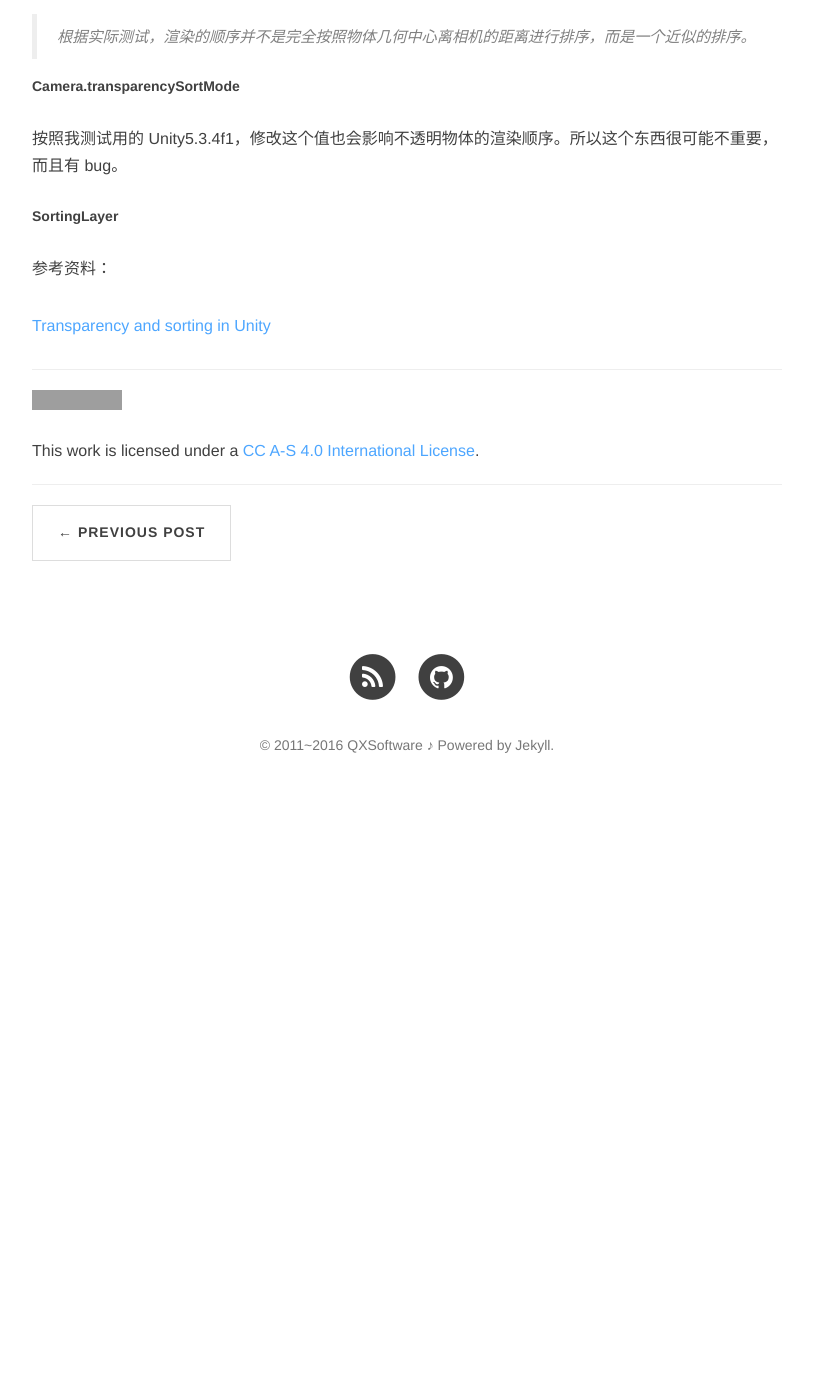
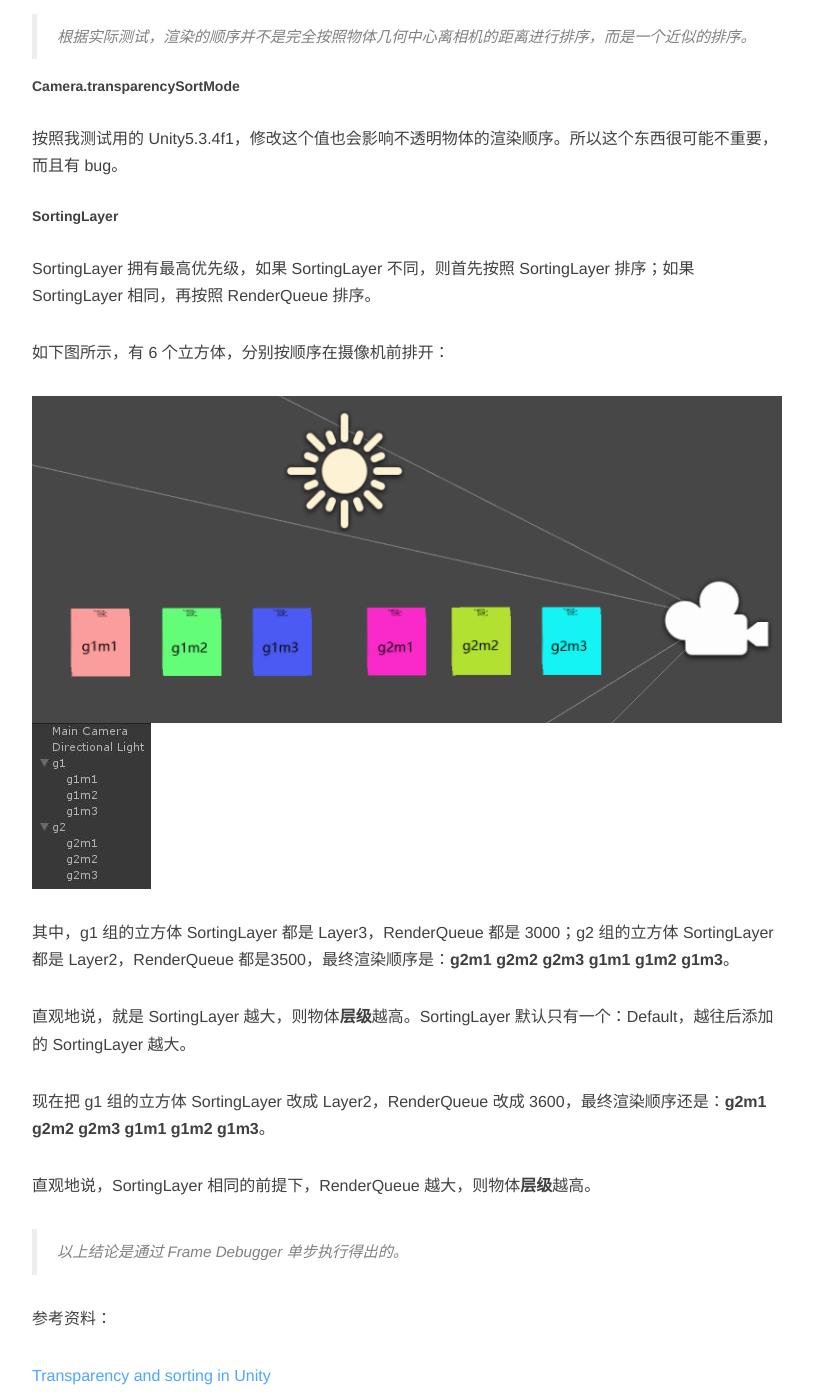
Before and after one commit to QXSoftware/qxsoftware.github.io, a Jekyll site: the page built from _posts/2016-11-03-Unity Rendering Order.md, in a window 1280 px wide and 1400 px high, scrolled down 3771 px. Shown: the whole window, without its empty margins (233-1046 px from the left). Built offline with Jekyll 4.4.1, drawn with Linux system fonts in a browser that asks for light colours; nearby versions of some CDN libraries; comment, search, counter and statistics services are not loaded; before the commit the page ends 4594 px from its top, so only the background shows below that; grey boxes are pictures that could not be loaded.

Commit message:
finish render queue

```diff
--- a/_posts/2016-11-03-Unity Rendering Order.md
+++ b/_posts/2016-11-03-Unity Rendering Order.md
@@ -71,7 +71,22 @@ Unity 内置了几个 RenderQueue 的字面值：
 
 ##### SortingLayer
 
+SortingLayer 拥有最高优先级，如果 SortingLayer 不同，则首先按照 SortingLayer 排序；如果 SortingLayer 相同，再按照 RenderQueue 排序。
 
+如下图所示，有 6 个立方体，分别按顺序在摄像机前排开：
+
+![](/post_img/render-queue/preview.png)
+![](/post_img/render-queue/cubes.jpg)
+
+其中，g1 组的立方体 SortingLayer 都是 Layer3，RenderQueue 都是 3000；g2 组的立方体 SortingLayer 都是 Layer2，RenderQueue 都是3500，最终渲染顺序是：<strong>g2m1 g2m2 g2m3 g1m1 g1m2 g1m3</strong>。
+
+直观地说，就是 SortingLayer 越大，则物体<strong>层级</strong>越高。SortingLayer 默认只有一个：Default，越往后添加的 SortingLayer 越大。
+
+现在把 g1 组的立方体 SortingLayer 改成 Layer2，RenderQueue 改成 3600，最终渲染顺序还是：<strong>g2m1 g2m2 g2m3 g1m1 g1m2 g1m3</strong>。
+
+直观地说，SortingLayer 相同的前提下，RenderQueue 越大，则物体<strong>层级</strong>越高。
+
+> 以上结论是通过 Frame Debugger 单步执行得出的。
 
 参考资料：
 
```
Also changed, not shown: post_img/render-queue/cubes.jpg (added), post_img/render-queue/preview.png.
